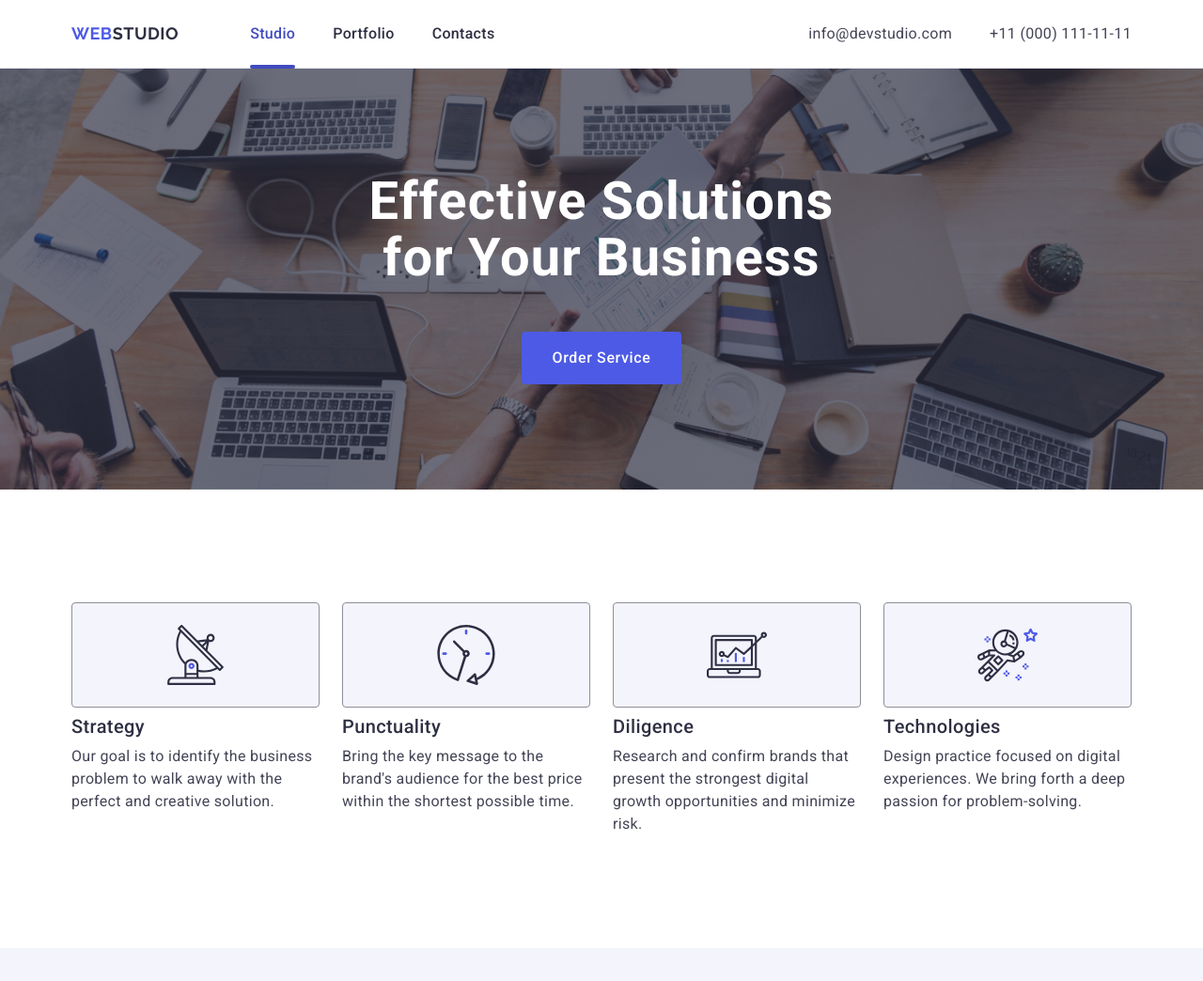
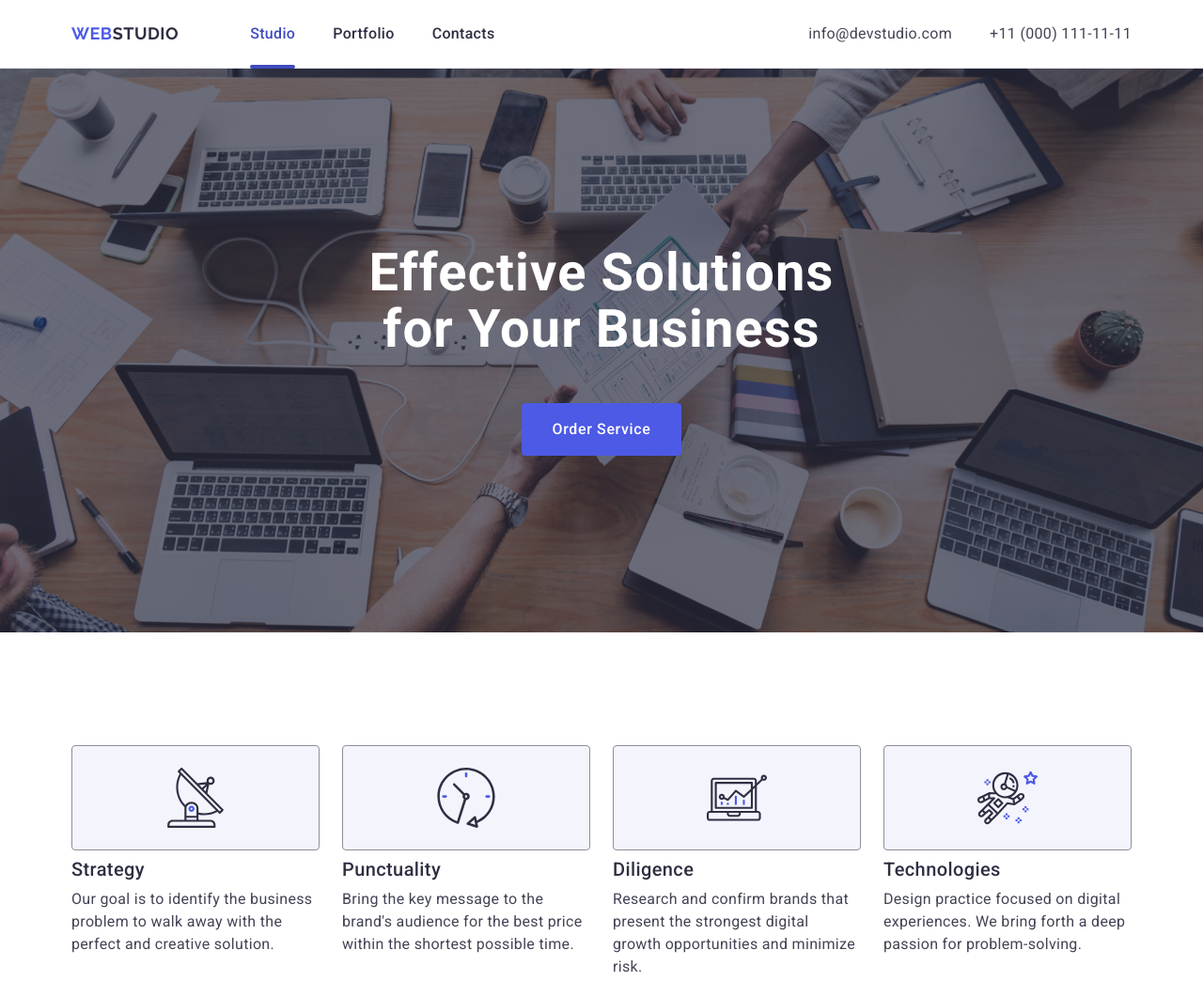
Before and after one commit to pro100-makari4/goit-markup-hw-06, a plain HTML site: page index.html in a window 1280 px wide. Shown: the top 1044 px of the page at 94% size. Drawn offline with nearby package versions, Linux system fonts and the light colour scheme.

Commit message:
Update styles.css

```diff
--- a/css/styles.css
+++ b/css/styles.css
@@ -92,8 +92,7 @@ img {
 
 .hero {
     background-color: #2e2f42;
-    padding-top: 72px;
-    padding-bottom: 72px;
+    padding: 72px 0;
     margin: 0 auto;
     background-image: linear-gradient(rgba(46, 47, 66, 0.70),
             rgba(46, 47, 66, 0.70)),
@@ -878,10 +877,6 @@ img {
 
     /* NAV */
 
-    .nav-container {
-        width: auto;
-    }
-
     .menu {
         padding: 0;
     }
@@ -1106,6 +1101,7 @@ img {
 
     .hero {
         max-width: 100%;
+        padding: 188px 0;
         background-image: linear-gradient(rgba(46, 47, 66, 0.70),
                 rgba(46, 47, 66, 0.70)),
             url('../images/desktop/people-office-desktop.jpg');
```
